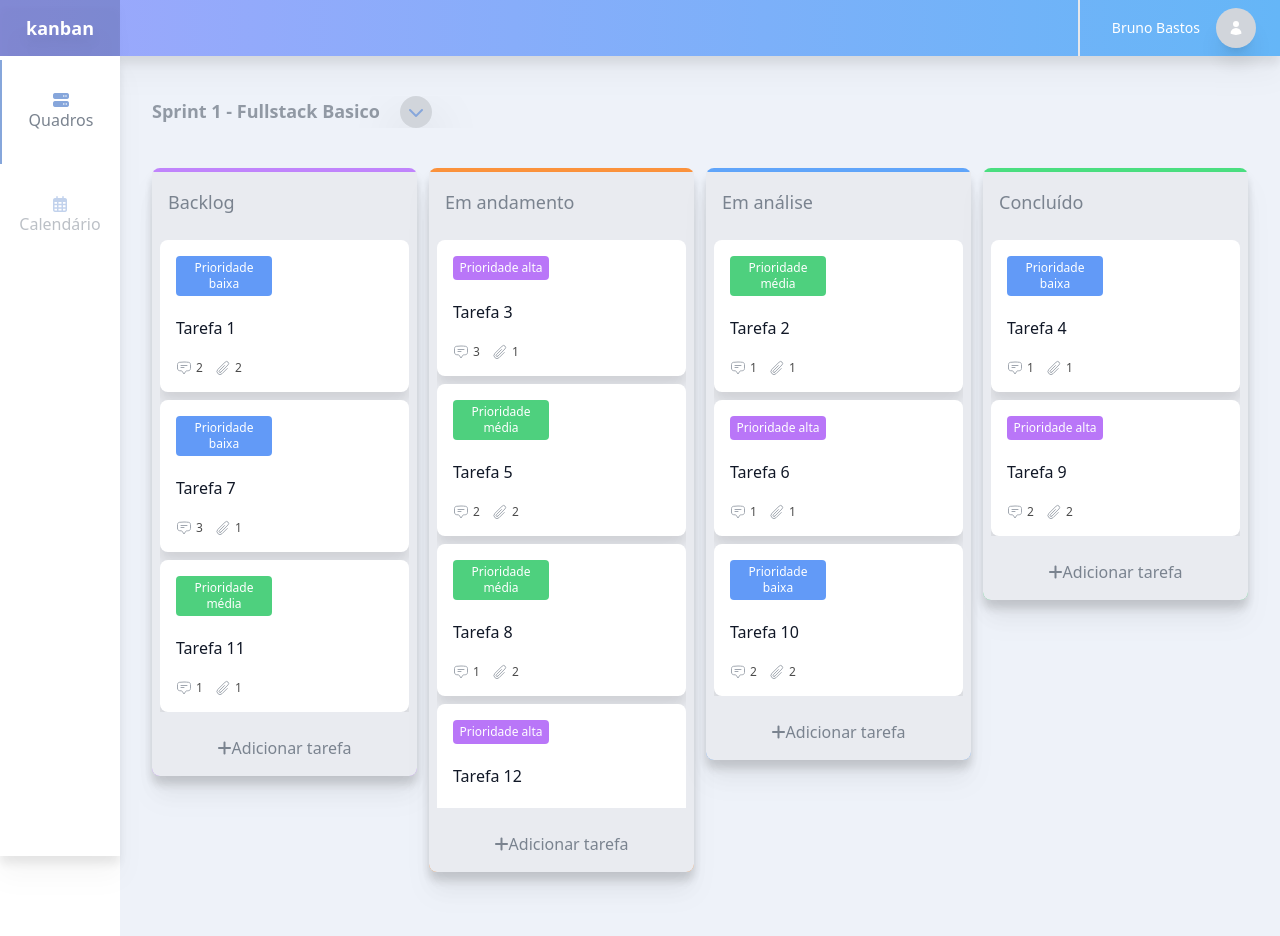
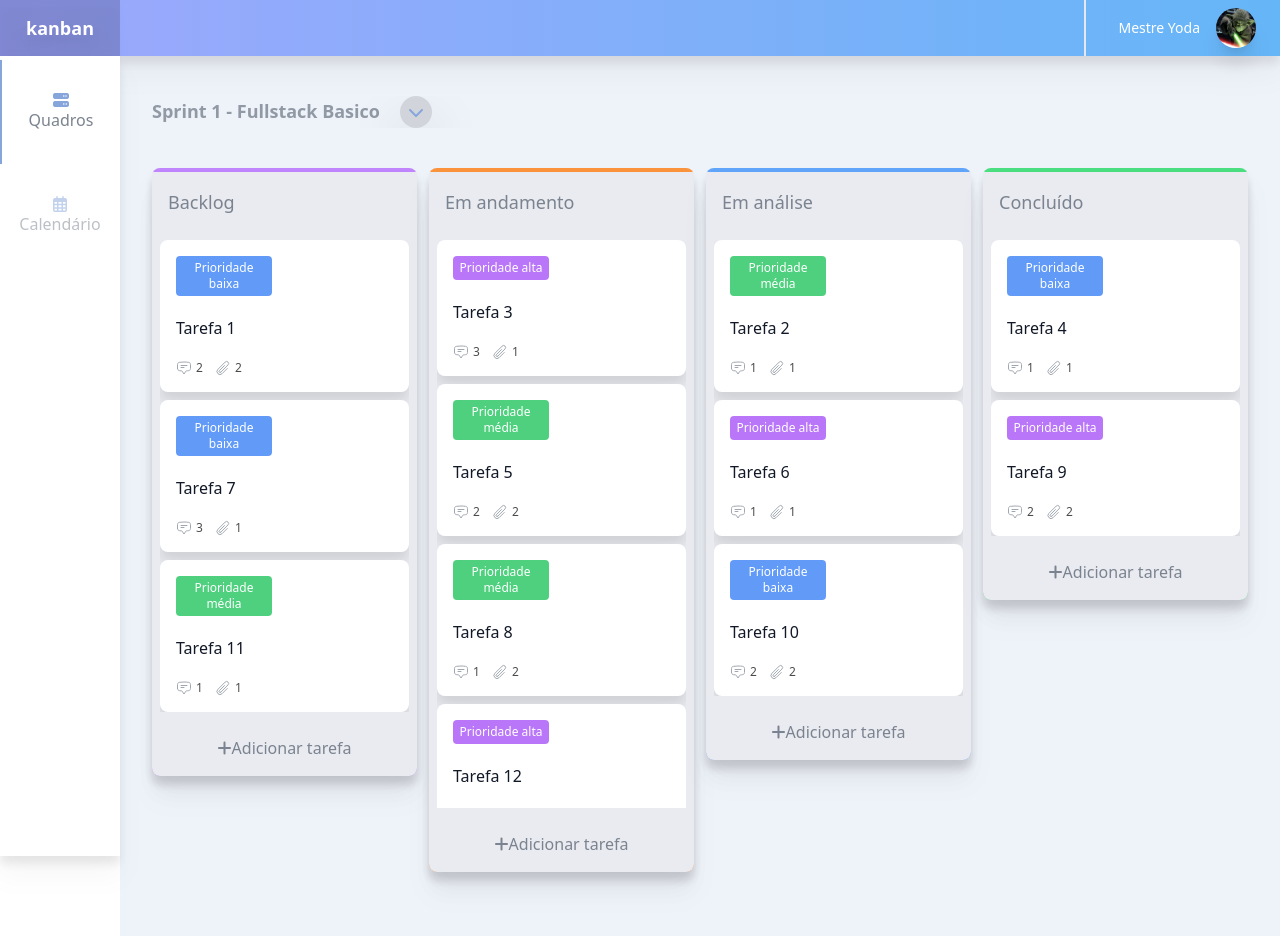
Before and after one commit to bpbastos/kanban-app, a Vue app: page / in a window 1280 px wide. Built offline with nearby package versions, Linux system fonts and the light colour scheme; data requests are answered from the project's data file.

Commit message:
refactor: usando user store no link para a pagina user profile.

```diff
--- a/src/components/PageHeader.vue
+++ b/src/components/PageHeader.vue
@@ -8,23 +8,18 @@
       <p class="text-lg text-white font-bold m-auto">kanban</p>
     </nav>
     <RouterLink to="/user/profile" class="flex justify-center items-center flex-shrink-0 gap-4 border-l-2 mr-6">
-      <span class="text-sm text-white font-light ml-8">Bruno Bastos</span>
-      <svg
-        xmlns="http://www.w3.org/2000/svg"
-        viewBox="0 0 24 24"
-        fill="currentColor"
-        class="w-10 h-10 bg-gray-300 rounded-full p-3 shadow-xl text-white"
-      >
-        <path
-          fill-rule="evenodd"
-          d="M7.5 6a4.5 4.5 0 119 0 4.5 4.5 0 01-9 0zM3.751 20.105a8.25 8.25 0 0116.498 0 .75.75 0 01-.437.695A18.683 18.683 0 0112 22.5c-2.786 0-5.433-.608-7.812-1.7a.75.75 0 01-.437-.695z"
-          clip-rule="evenodd"
-        />
-      </svg>
+      <span class="text-sm text-white font-light ml-8">{{ firstName }} {{ lastName }}</span>
+      <img class="shadow-xl rounded-full w-10 h-10 align-middle border-none" :src="profile_picture" alt="{{ firstName }} {{ lastName }}" />
     </RouterLink>
   </header>
 </template>
 
 <script setup>
 import { RouterLink } from 'vue-router'
+import { storeToRefs } from 'pinia'
+import { useUserStore } from '@/stores/user'
+
+const store = useUserStore()
+
+const { username, firstName, lastName, profile_picture } = storeToRefs(store)
 </script>
```
